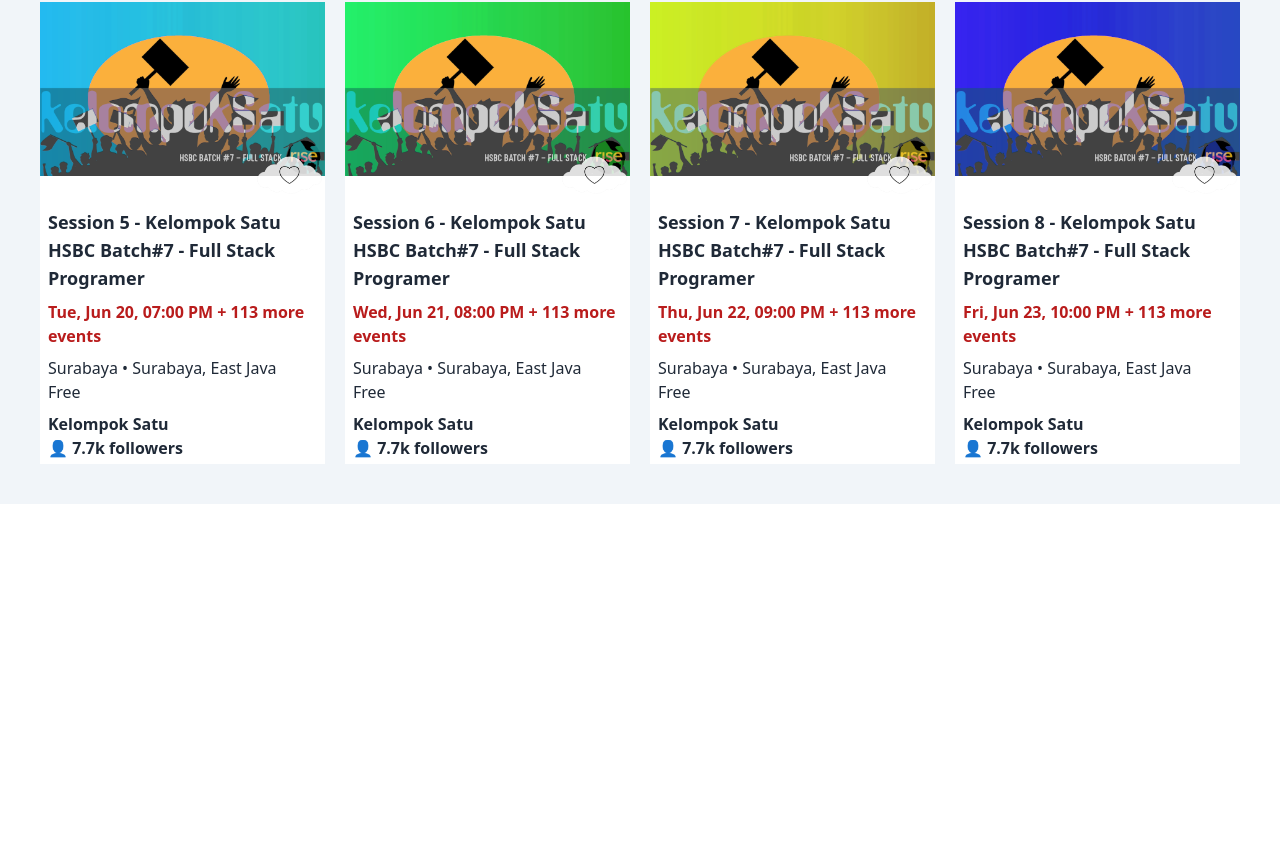
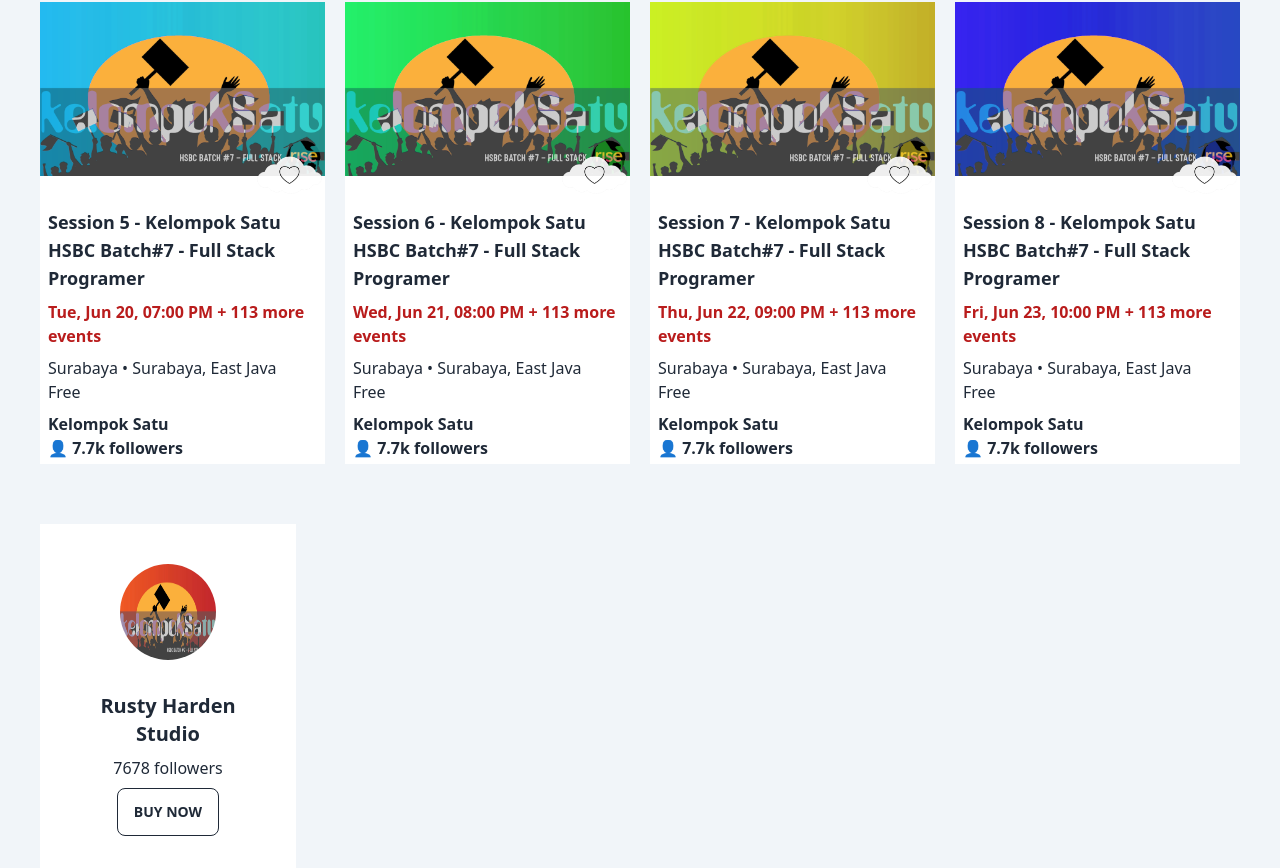
Before and after one commit to Kelompok1Harisenin/event-management-fe, a React (Vite) app: page / in a window 1280 px wide. Shown: the part 743-1611 px from the top of the page. Before the commit the page ends 1247 px from the top, so only its background shows below. Built offline with nearby package versions, Linux system fonts and the light colour scheme.

Commit message:
create Organizer Card component

```diff
--- /dev/null
+++ b/src/components/cards/OrganizerCard.jsx
@@ -0,0 +1,24 @@
+import React from "react";
+
+const OrganizerCard = () => {
+  return (
+    <div className="card rounded-none bg-white w-64">
+      <figure className="px-10 pt-10">
+        <img
+          src="src/assets/images/gambar1.png"
+          alt="Shoes"
+          className="rounded-full w-24 h-24"
+        />
+      </figure>
+      <div className="card-body items-center text-center">
+        <h2 className="card-title font-semibold">Rusty Harden Studio</h2>
+        <p>7678 followers</p>
+        <div className="card-actions">
+          <button className="btn btn-outline">Buy Now</button>
+        </div>
+      </div>
+    </div>
+  );
+};
+
+export default OrganizerCard;
--- a/src/pages/Home.jsx
+++ b/src/pages/Home.jsx
@@ -1,3 +1,4 @@
+import OrganizerCard from "../components/cards/OrganizerCard";
 import { EventCard } from "./../components";
 
 const Home = () => {
@@ -89,6 +90,8 @@
         org="Kelompok Satu"
         note="👤 7.7k followers"
       />
+
+      <OrganizerCard />
     </div>
   );
 };
```
